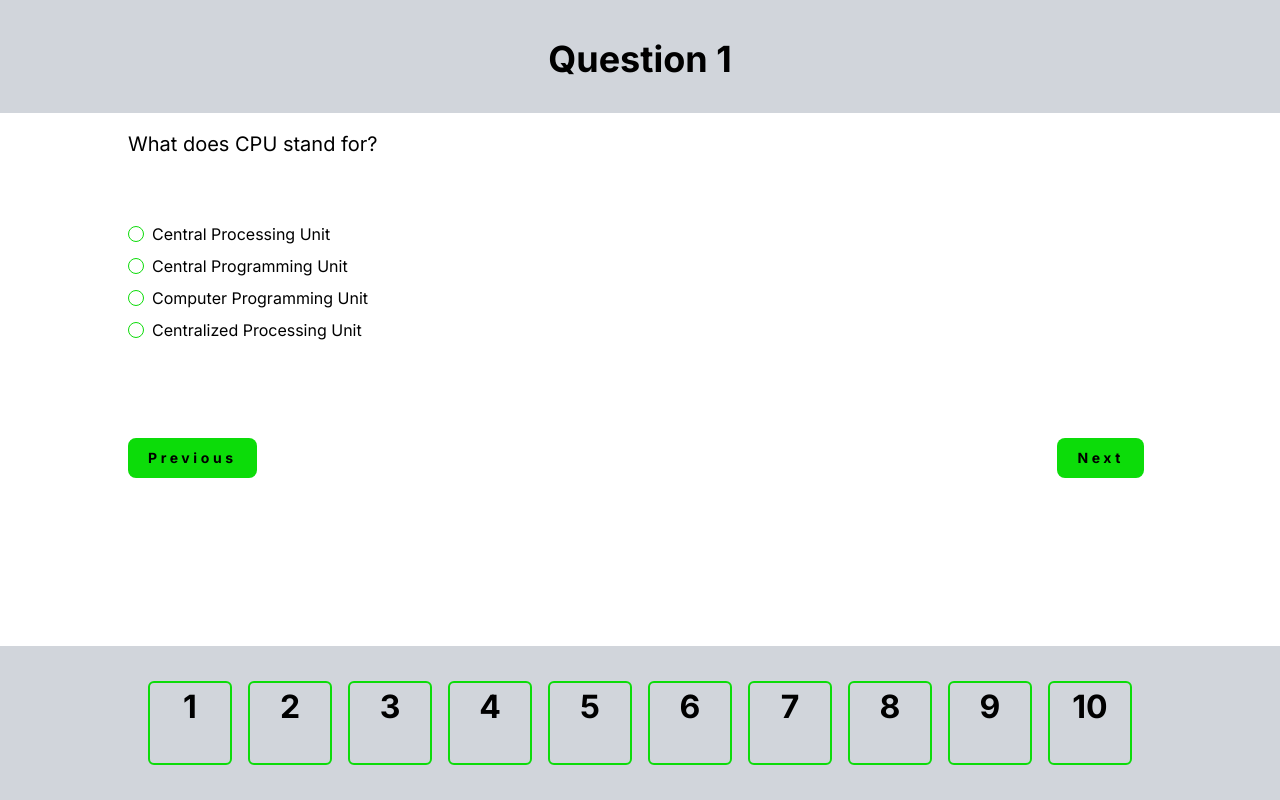
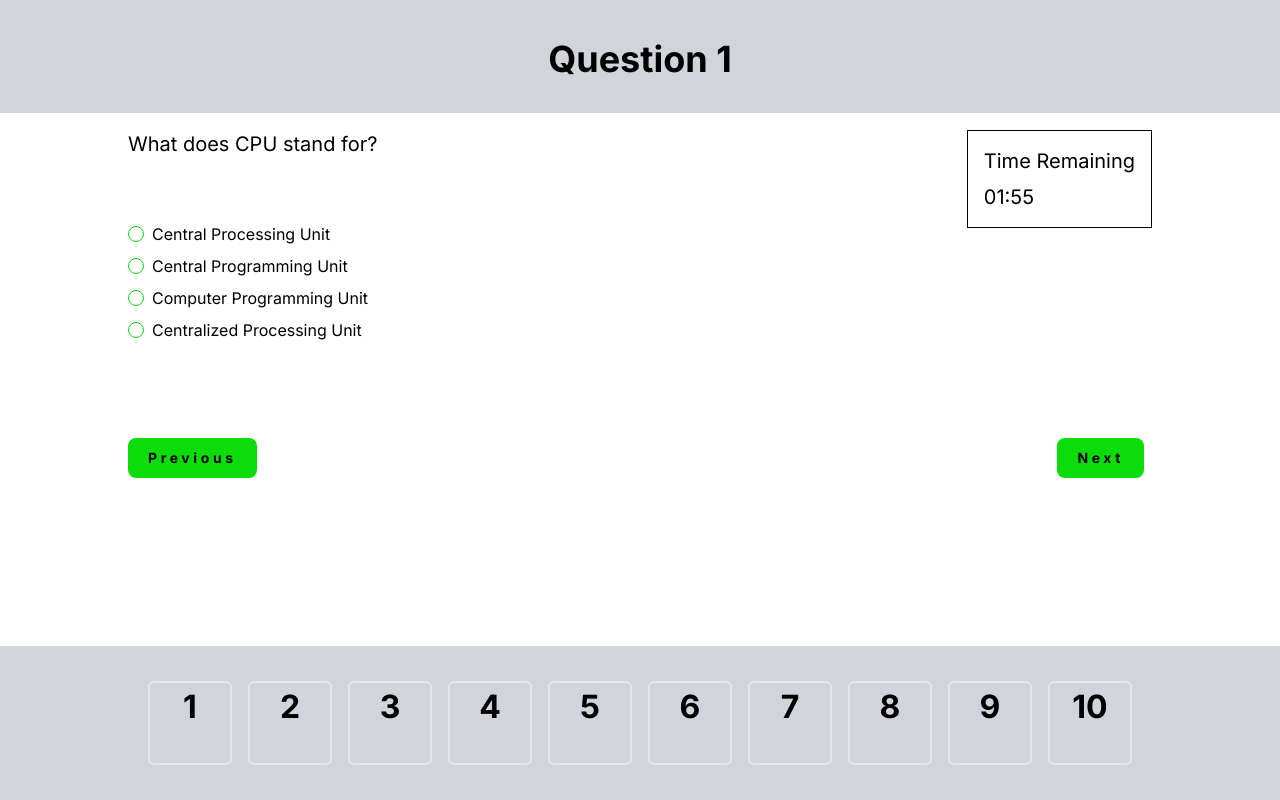
Before and after one commit to NirangaNiluminda/CAS-User, a Next.js app: page /assignment in a window 1280 px wide. Built offline with nearby package versions, Linux system fonts and the light colour scheme.

Commit message:
Add Time counter

```diff
--- a/app/assignment/page.tsx
+++ b/app/assignment/page.tsx
@@ -1,5 +1,5 @@
 'use client';
-import React, { useState, ChangeEvent } from 'react';
+import React, { useState, useEffect, ChangeEvent } from 'react';
 import { useRouter } from 'next/navigation';
 
 // Define an interface for the question structure
@@ -12,6 +12,7 @@ interface Question {
 interface UserAnswers {
   [index: number]: number | string; // index is question index, value is either selected answer index or short answer
 }
+
 
 const questions: Question[] = [
   // Your questions array here
@@ -63,8 +64,28 @@ const Assignment: React.FC = () => {
   const [selectedAnswer, setSelectedAnswer] = useState<number | null>(null);
   const [userAnswers, setUserAnswers] = useState<UserAnswers>({});
   const [shortAnswer, setShortAnswer] = useState<string>('');
+  const [timeLeft, setTimeLeft] = useState<number>(120); // Countdown time in seconds (2 minutes)
 
   const router = useRouter();
+
+  // Countdown timer logic
+  useEffect(() => {
+    if (timeLeft > 0) {
+      const timer = setInterval(() => {
+        setTimeLeft((prev) => prev - 1);
+      }, 1000);
+      return () => clearInterval(timer);
+    } else {
+      // Time's up, navigate to submission page
+      router.push('/submissionpage');
+    }
+  }, [timeLeft, router]);
+
+  const formatTime = (seconds: number) => {
+    const minutes = Math.floor(seconds / 60);
+    const secs = seconds % 60;
+    return `${minutes.toString().padStart(2, '0')}:${secs.toString().padStart(2, '0')}`;
+  };
 
   const handleAnswerClick = (index: number) => {
     setSelectedAnswer(index);
@@ -76,26 +97,24 @@ const Assignment: React.FC = () => {
 
   const handleNext = () => {
     if (selectedAnswer !== null || questions[currentQuestionIndex].answers.length === 0) {
-      setUserAnswers(prev => ({
+      setUserAnswers((prev) => ({
         ...prev,
         [currentQuestionIndex]: selectedAnswer !== null ? selectedAnswer : shortAnswer,
       }));
 
       if (currentQuestionIndex === questions.length - 1) {
-        // Navigate to Submission Page when all questions are completed
         router.push('/submissionpage');
       } else {
-        // Move to the next question
         setCurrentQuestionIndex(currentQuestionIndex + 1);
-        setSelectedAnswer(null); // Reset selected answer for the next question
-        setShortAnswer(''); // Reset short answer for the next question
+        setSelectedAnswer(null);
+        setShortAnswer('');
       }
     }
   };
 
   const handlePrevious = () => {
     if (currentQuestionIndex > 0) {
-      setUserAnswers(prev => ({
+      setUserAnswers((prev) => ({
         ...prev,
         [currentQuestionIndex]: selectedAnswer !== null ? selectedAnswer : shortAnswer,
       }));
@@ -113,6 +132,8 @@ const Assignment: React.FC = () => {
       <div className="absolute top-[39px] left-[50%] translate-x-[-50%] text-black text-4xl font-bold font-['Inter']">
         Question {currentQuestionIndex + 1}
       </div>
+      <div className="flex flex-row">
+        {/* Main Quiz Content */}
         <div className="flex flex-col items-center absolute top-[130px] left-[50%] translate-x-[-50%] w-full">
           <div className="w-full max-w-5xl text-left text-black text-xl mb-4">
             {questions[currentQuestionIndex].question}
@@ -134,7 +155,7 @@ const Assignment: React.FC = () => {
   </div>
 ) : (
   <textarea
-              className="w-full h-32 p-4 rounded-lg border border-gray-800 focus:outline-none focus:ring-2 focus:ring-green-500 focus:border-green-500 resize-none"
+  className="w-full h-24 p-2 mt-10 rounded-lg border border-gray-800 focus:outline-none focus:ring-2 focus:ring-green-500 focus:border-green-500 resize-none" // Adjusted height and padding
   placeholder="Write your answer here..."
   value={shortAnswer}
   onChange={handleShortAnswerChange}
@@ -160,16 +181,33 @@ const Assignment: React.FC = () => {
           </div>
         </div>
 
+        {/* Timer Section */}
+        <div className="absolute top-[130px] right-[10%] border border-black p-4">
+          <div className="text-black text-xl font-normal font-['Inter'] mb-2">Time Remaining</div>
+          <div
+            className={`text-xl font-['Inter'] ${
+              timeLeft <= 60 ? 'text-red-500 font-bold' : 'text-black'
+            }`}
+          >
+            {formatTime(timeLeft)}
+          </div>
+        </div>
+      </div>
+
       {/* Completed Questions Bar */}
       <div className="absolute bottom-0 left-0 w-full h-[154px] bg-gray-300 flex items-center justify-center space-x-4">
         {questions.map((_, index) => (
           <div
             key={index}
-            className={`px-5 py-2.3 rounded-md border-2 border-[#0cdc09] justify-center items-center gap-2.5 inline-flex ${userAnswers[index] !== undefined ? 'bg-[#0cdc09]' : 'bg-transparent'}`}
+            className={`px-5 py-2.3 rounded-md border-2 justify-center items-center gap-2.5 inline-flex ${
+              userAnswers[index] !== undefined ? 'bg-[#0cdc09]' : 'bg-gray-300'
+            }`}
             style={{ width: '84px' }}
           >
             <div className="w-full flex-col justify-start items-center inline-flex">
-              <div className="self-stretch text-center text-black text-[32px] font-bold font-['Inter']">{index + 1}</div>
+              <div className="self-stretch text-center text-black text-[32px] font-bold font-['Inter']">
+                {index + 1}
+              </div>
               <div className="self-stretch h-8 rounded-md" />
             </div>
           </div>
```
Lines whose indentation alone changed are shown as unchanged.
